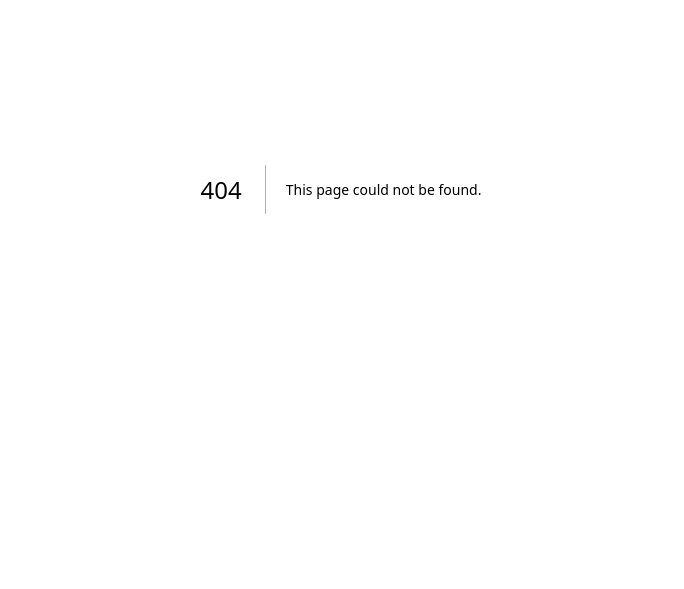
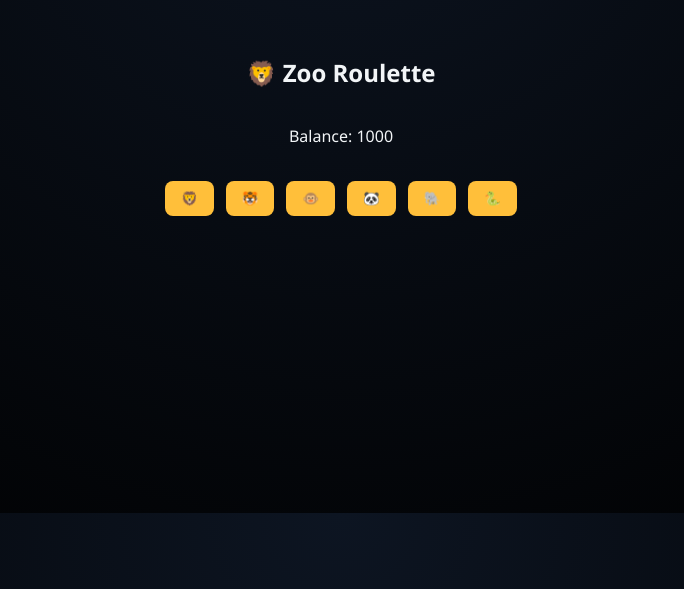
Before and after one commit to uzairop6363/alanodtuzairgame, a Next.js app: page /zoo-roulette in a window 1280 px wide. Before the commit this address had no page. Shown: the part 211-800 px from the top of the page, without its empty margins (299-983 px from the left). Built offline with nearby package versions, Linux system fonts and the light colour scheme.

Commit message:
Rename zoo-roulette to zoo-roulette.js

```diff
--- /dev/null
+++ b/pages/zoo-roulette.js
@@ -0,0 +1,46 @@
+import { useState } from 'react';
+import { playSound } from '../hooks/useSound';
+
+const animals = ['🦁', '🐯', '🐵', '🐼', '🐘', '🐍'];
+
+export default function ZooRoulette() {
+  const [msg, setMsg] = useState('');
+  const [balance, setBalance] = useState(
+    parseInt(localStorage.getItem('milano_balance') || '1000')
+  );
+
+  function play(choice) {
+    const bet = 100;
+    if (balance < bet) return alert('Not enough balance!');
+    playSound('spin.mp3');
+
+    const result = animals[Math.floor(Math.random() * animals.length)];
+    let newBalance = balance - bet;
+    let message = `Result: ${result} - You lost!`;
+
+    if (choice === result) {
+      newBalance += bet * 5;
+      message = `Result: ${result} - You WON!`;
+      playSound('win.mp3');
+    } else {
+      playSound('lose.mp3');
+    }
+
+    setBalance(newBalance);
+    setMsg(message);
+    localStorage.setItem('milano_balance', newBalance);
+  }
+
+  return (
+    <div className="page center">
+      <h2>🦁 Zoo Roulette</h2>
+      <p>Balance: {balance}</p>
+      <div style={{ display:'flex', gap:12, flexWrap:'wrap', margin:18 }}>
+        {animals.map(a => (
+          <button key={a} className="btn" onClick={() => play(a)}>{a}</button>
+        ))}
+      </div>
+      <p>{msg}</p>
+    </div>
+  );
+}
```
